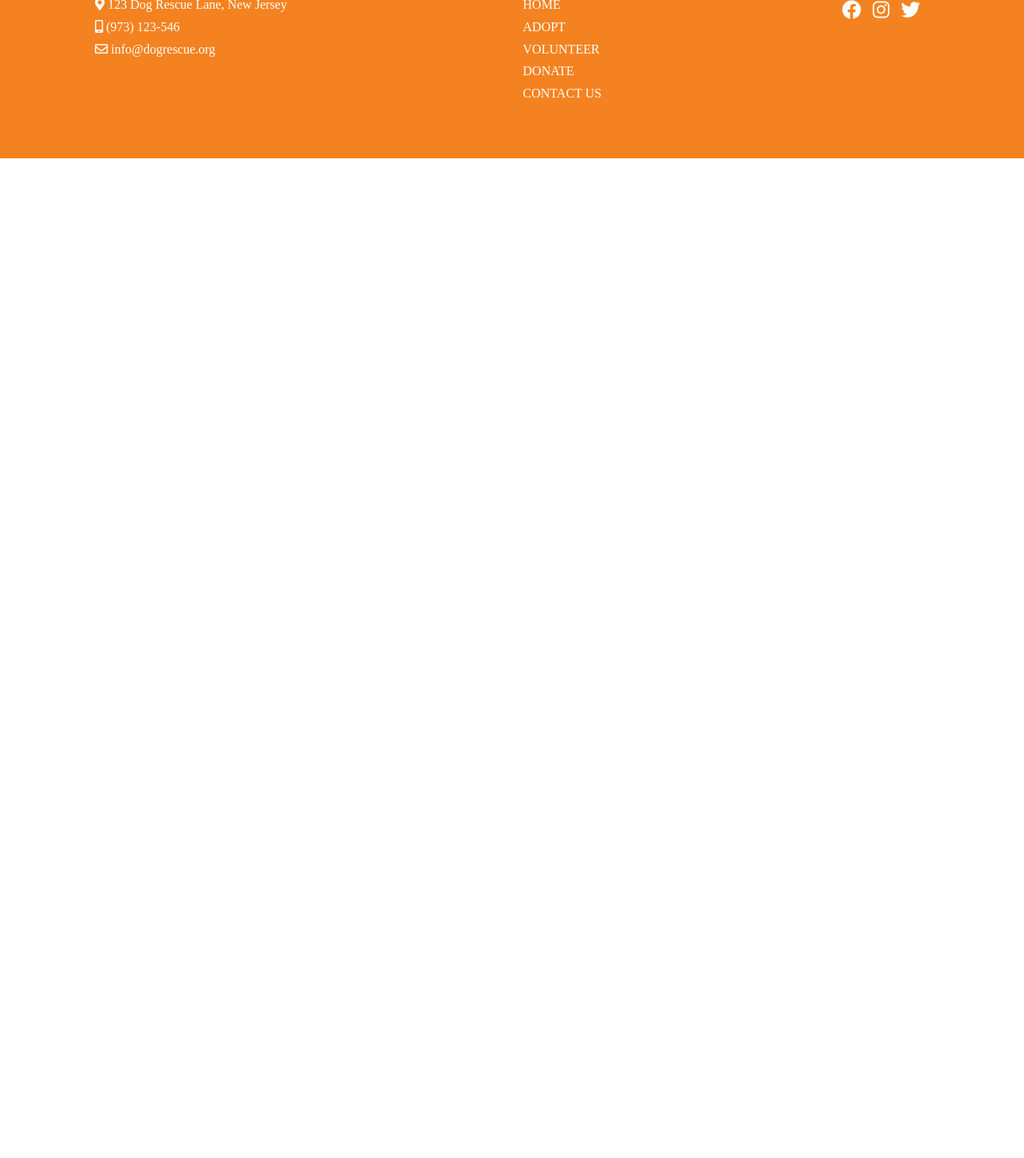
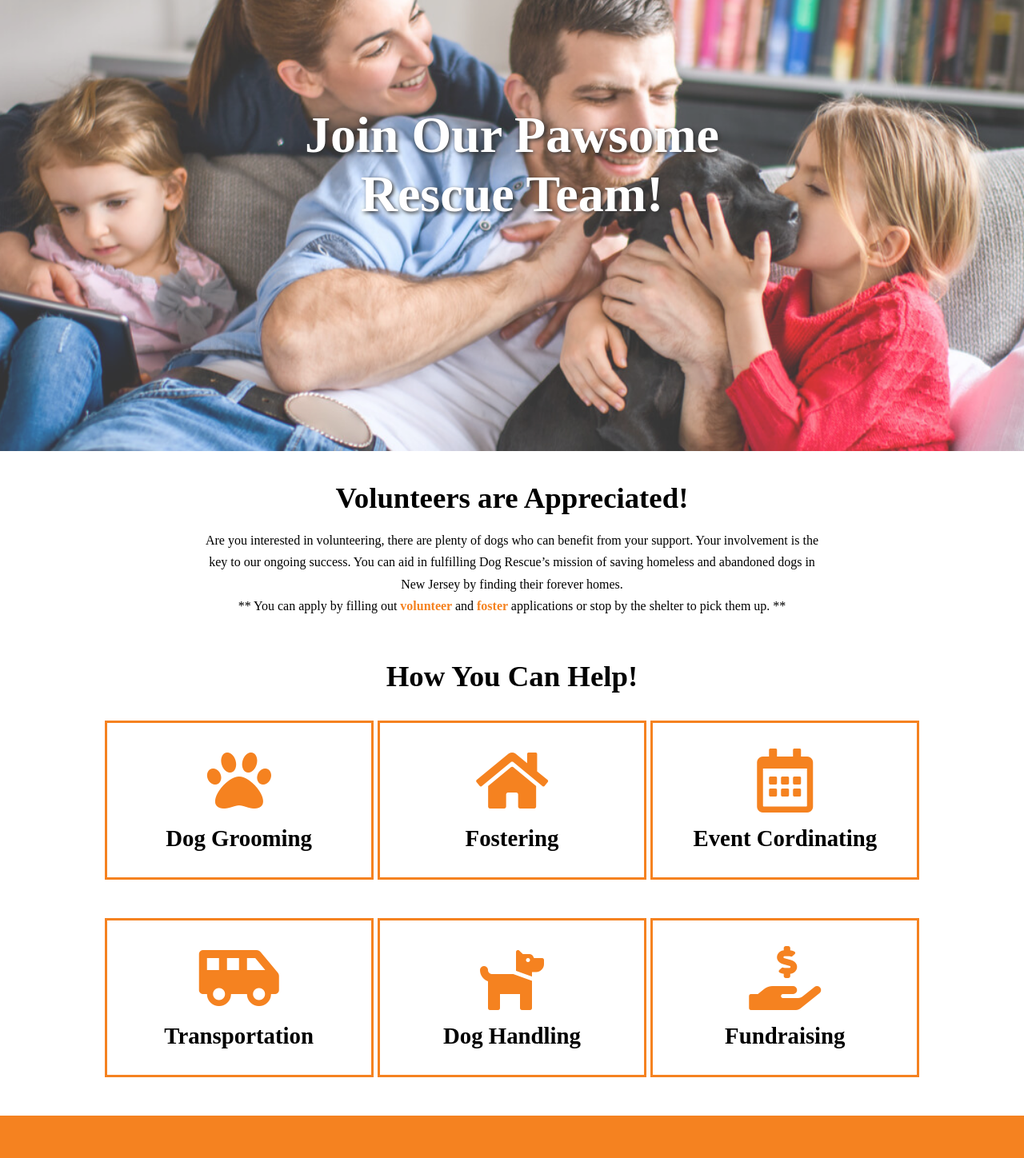
Before and after one commit to danlaratta/Dog-Rescue-Site, a React (Create React App) app: page /volunteer in a window 1280 px wide. Shown: the part 200-1648 px from the top of the page at 80% size. Before the commit the page ends 800 px from the top, so only its background shows below. Built offline with nearby package versions, Linux system fonts and the light colour scheme.

Commit message:
volunteer page done starting donate page

```diff
--- a/package.json
+++ b/package.json
@@ -7,6 +7,7 @@
     "@testing-library/react": "^11.2.7",
     "@testing-library/user-event": "^12.8.3",
     "axios": "^0.21.4",
+    "random-name": "^0.1.2",
     "react": "^17.0.2",
     "react-dom": "^17.0.2",
     "react-router-dom": "^5.3.0",
--- a/src/pages/Adopt.js
+++ b/src/pages/Adopt.js
@@ -39,7 +39,7 @@ const Adopt = () => {
                 {dogs.slice(0, 16).map((dog) => (
                     <div className="dog-item" key={dog}>
                         <div className="dog-info" style={{backgroundImage: `url(${dog})`}}>
-
+                            {/* <DogDetails searchedBreed={searchedBreed} /> */}
                         </div>
                     </div>
                 ))}
--- a/src/pages/Volunteer.js
+++ b/src/pages/Volunteer.js
@@ -1,9 +1,64 @@
 import React from 'react'
+import { Link } from 'react-router-dom'
+import '../styles/Volunteer.css'
 
 const Volunteer = () => {
     return (
-        <div>
-            Volunteer Page
+        <div className="volunteer">
+            <div className="volunteer-img">
+                <h1 className="volunteer-heading">
+                    Join Our Pawsome <br/> Rescue Team!
+                </h1>
+            </div>
+
+            <div className="volunteer-intro">
+                <h1 className="volunteer-title">
+                    Volunteers are Appreciated!
+                </h1>
+
+                <p className="volunteer-intro-text">
+                    Are you interested in volunteering, there are plenty of dogs who can benefit from your support. Your involvement is the key to our ongoing success. You can aid in fulfilling Dog Rescue’s mission of saving homeless and abandoned dogs in New Jersey by finding their forever homes. <br/> ** You can apply by filling out <Link to='/volunteer-application' className="volunteer-link"> volunteer </Link> and <Link to='/foster-application' className="volunteer-link"> foster </Link> applications or stop by the shelter to pick them up. **
+                </p>
+            </div>
+
+            <div className="volunteering">
+                <h1 className="volunteer-title">
+                    How You Can Help!
+                </h1>
+
+                <div className="volunteering-container">
+                    <div className="volunteering-items">
+                        <i class="fas fa-paw" id="volunteer-icons"/>
+                        <h1 className="volunteer-item-title"> Dog Grooming </h1>
+                    </div>
+
+                    <div className="volunteering-items">
+                        <i class="fas fa-home" id="volunteer-icons"/>
+                        <h1 className="volunteer-item-title"> Fostering </h1>
+                    </div>
+
+                    <div className="volunteering-items">
+                        <i class="far fa-calendar-alt" id="volunteer-icons"/>
+                        <h1 className="volunteer-item-title"> Event Cordinating </h1>
+                    </div>
+
+                    <div className="volunteering-items">
+                        <i class="fas fa-shuttle-van" id="volunteer-icons"/>
+                        <h1 className="volunteer-item-title"> Transportation </h1>
+                    </div>
+
+                    <div className="volunteering-items">
+                        <i class="fas fa-dog" id="volunteer-icons"/>
+                        <h1 className="volunteer-item-title"> Dog Handling </h1>
+                    </div>
+
+                    <div className="volunteering-items">
+                        <i class="fas fa-hand-holding-usd" id="volunteer-icons"/>
+                        <h1 className="volunteer-item-title"> Fundraising </h1>
+                    </div>
+
+                </div>
+            </div>
         </div>
     )
 }
--- a/src/styles/Adopt.css
+++ b/src/styles/Adopt.css
@@ -1,6 +1,5 @@
 
 :root{
-    --blue: #4081ec; /* rgba(64, 129, 236, 1)   */
     --orange: #f58220; /* rgba(245, 130, 32, 1) */
 }
 
--- a/src/styles/DogDetails.css
+++ b/src/styles/DogDetails.css
@@ -9,6 +9,7 @@
     position: absolute;
 }
 
+
 .dog-text{
     color: #fff;
     font-size: 1.7em;
--- a/src/styles/Home.css
+++ b/src/styles/Home.css
@@ -32,6 +32,7 @@
     font-size: 4rem;
     color: #fff;
     text-shadow: 2px 2px 5px #000;
+    text-align: center;
 
 }
 
--- /dev/null
+++ b/src/styles/Volunteer.css
@@ -0,0 +1,97 @@
+
+
+:root{
+    --orange: #f58220; /* rgba(245, 130, 32, 1) */
+}
+
+.volunteer{
+    width: 100%;
+    margin: 0;
+    padding: 0;
+}
+
+.volunteer-img{
+    height: 42.75em;
+    background-image: url('../images/volunteer.jpeg');
+    background-position: center;
+    background-size: cover;
+    background-repeat: no-repeat;
+    width: 100%;
+    display: flex;
+    justify-content: center;
+    align-items: center;
+    opacity: .8;
+}
+
+.volunteer-heading{
+    font-size: 4rem;
+    padding-bottom: 0.5em;
+    color: #fff;
+    text-shadow: 2px 2px 5px #000;
+    text-align: center;
+}
+
+.volunteer-intro{
+    width: 100%;
+    text-align: center;
+}
+
+.volunteer-title{
+    padding-top: 1em;
+    padding-bottom: .5em;
+    font-size: 2.3em;
+}
+
+.volunteer-intro-text{
+    width: 60%;
+    margin-left: auto;
+    margin-right: auto;
+    line-height: 1.7em;
+    padding-bottom: 1em;
+}
+
+.volunteer-link{
+    color: var(--orange);
+    text-decoration: none;
+    font-weight: 800;
+}
+
+.volunteer-link:hover{
+    text-decoration: underline;
+}
+
+.volunteering{
+    width: 100%;
+}
+
+.volunteer-title{
+    text-align: center;
+}
+
+.volunteering-container{
+    display: flex;
+    justify-content: space-around;
+    flex-flow: row wrap;
+    width: 80%;
+    margin-left: auto;
+    margin-right:auto;
+    padding-top: 1em;
+}
+
+.volunteering-items{
+    width: 21em;
+    margin-bottom: 3em;
+    padding: 2em 0em;
+    text-align: center;
+    border: 3px solid var(--orange);
+}
+
+.volunteer-item-title{
+    font-size: 1.8em;
+}
+
+#volunteer-icons{
+    font-size: 5rem;
+    color: var(--orange);
+    padding-bottom: .2em;
+}
```
Also changed, not shown: src/components/InfoBtn.js (added, +19 -0 lines), src/components/DogDetails.js (line endings or trailing spaces), src/images/volunteer.jpeg (added), 1 other file (tests, documents, lock files or other folders).
